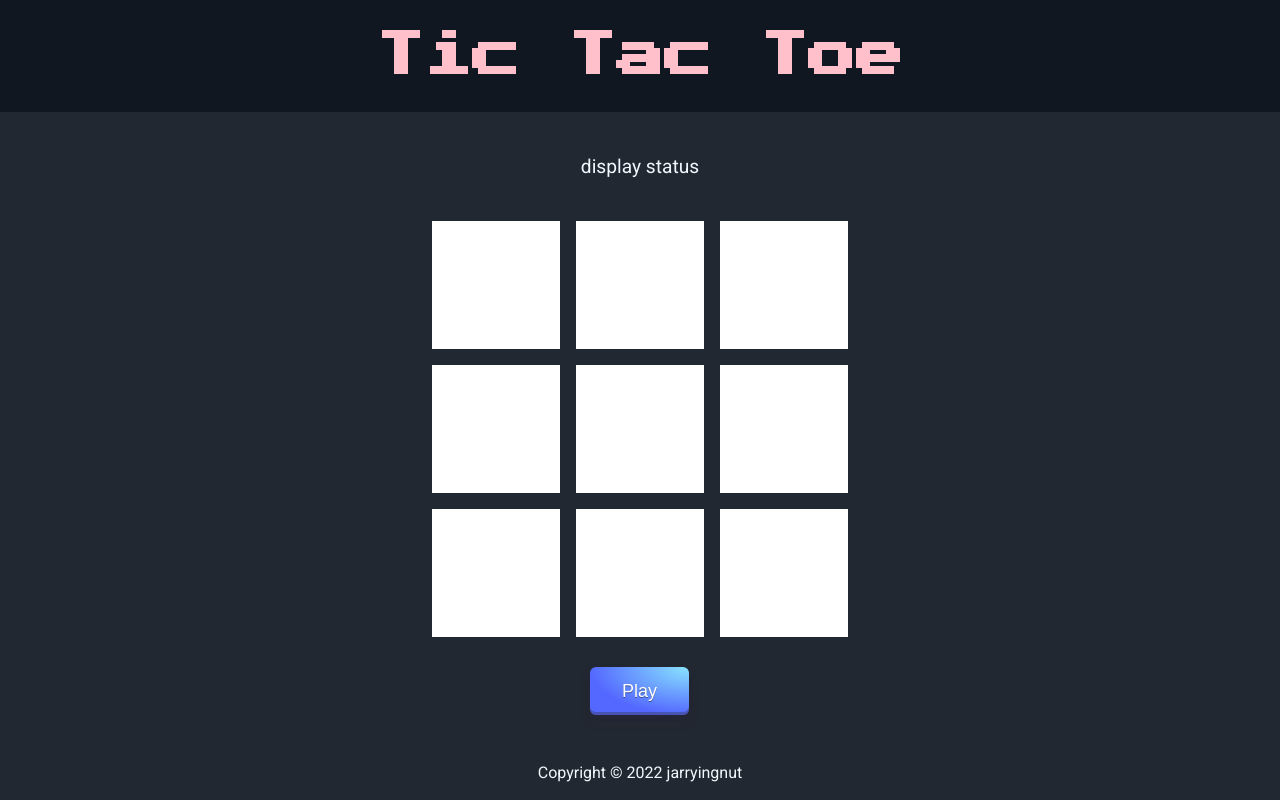
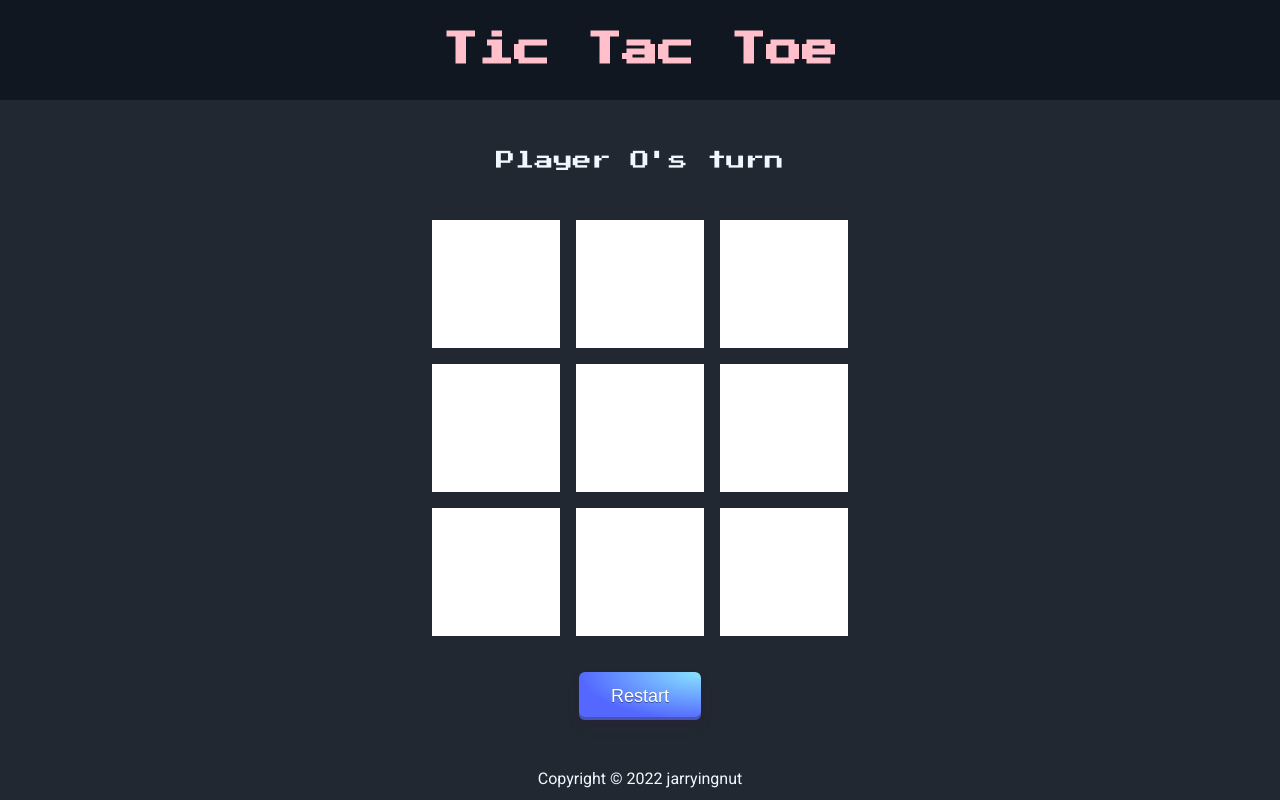
Before and after one commit to growindiedev/ticTacToe, a plain HTML site: page index.html in a window 1280 px wide. Drawn offline with Linux system fonts and the light colour scheme.

Commit message:
add status logic

```diff
--- a/index.html
+++ b/index.html
@@ -8,8 +8,8 @@
     <script src="index.js" defer></script>
   </head>
   <body class="container">
-    <div class="title"><h1>Tic Tac Toe</h1></div>
-    <div class="status"><p>display status</p></div>
+    <div class="title"><h2>Tic Tac Toe</h2></div>
+    <div class="status"><p>Player O's turn</p></div>
     <div class="grid-container">
       <div class="grid-item" data-index="0"></div>
       <div class="grid-item" data-index="1"></div>
@@ -21,7 +21,7 @@
       <div class="grid-item" data-index="7"></div>
       <div class="grid-item" data-index="8"></div>
     </div>
-    <button class="control-btn">Play</button>
+    <button class="control-btn">Restart</button>
     <div class="footer">Copyright © 2022 jarryingnut</div>
   </body>
 </html>
--- a/index.js
+++ b/index.js
@@ -19,7 +19,6 @@ const gameBoard = (() => {
 
   const getGridCell = (index) => {
     if (index > board.length) return;
-    console.log("indu", index);
     return board[index];
   };
 
@@ -31,11 +30,6 @@ const gameBoard = (() => {
 
   return { reset, setGridCell, getGridCell };
 })();
-
-// function updateCell(e) {
-//   e.target.textContent = "X";
-//   console.log("why", e.target.dataset.index);
-// }
 
 const gameController = (() => {
   let playerX = Player("X");
@@ -51,8 +45,13 @@ const gameController = (() => {
   const getPlayerSymbol = () =>
     round % 2 === 1 ? playerX.getSymbol() : playerO.getSymbol();
 
+  // const getDisplaySymbol = () =>
+  //   round % 2 === 1 ? playerO.getSymbol() : playerX.getSymbol();
+
   return {
     playRound,
+    // getDisplaySymbol,
+    getPlayerSymbol,
   };
 })();
 
@@ -62,6 +61,9 @@ const displayController = (() => {
       if (!e.target.textContent) {
         gameController.playRound(item.dataset.index);
         e.target.textContent = gameBoard.getGridCell(item.dataset.index);
+        document.querySelector(
+          ".status>p"
+        ).textContent = `Player ${gameController.getPlayerSymbol()}'s turn`;
       }
     });
   });
--- a/style.css
+++ b/style.css
@@ -15,6 +15,7 @@
   color: aliceblue;
   background-color: #222831;
   grid-template-rows: 1fr 2fr 6fr 2fr 1fr;
+  gap: 1rem;
 }
 
 .container > *{
@@ -32,12 +33,16 @@
 }
 
 .status {
+  /* height: 3rem; */
+  min-height: 2rem;
+  font-family: 'Press Start 2P', cursive;
   text-align: center;
   font-size: 1.2rem;
   display: grid;
 }
 
 .status p {
+  /* border: 5px solid white; */
   align-self: center;
 }
 
```
